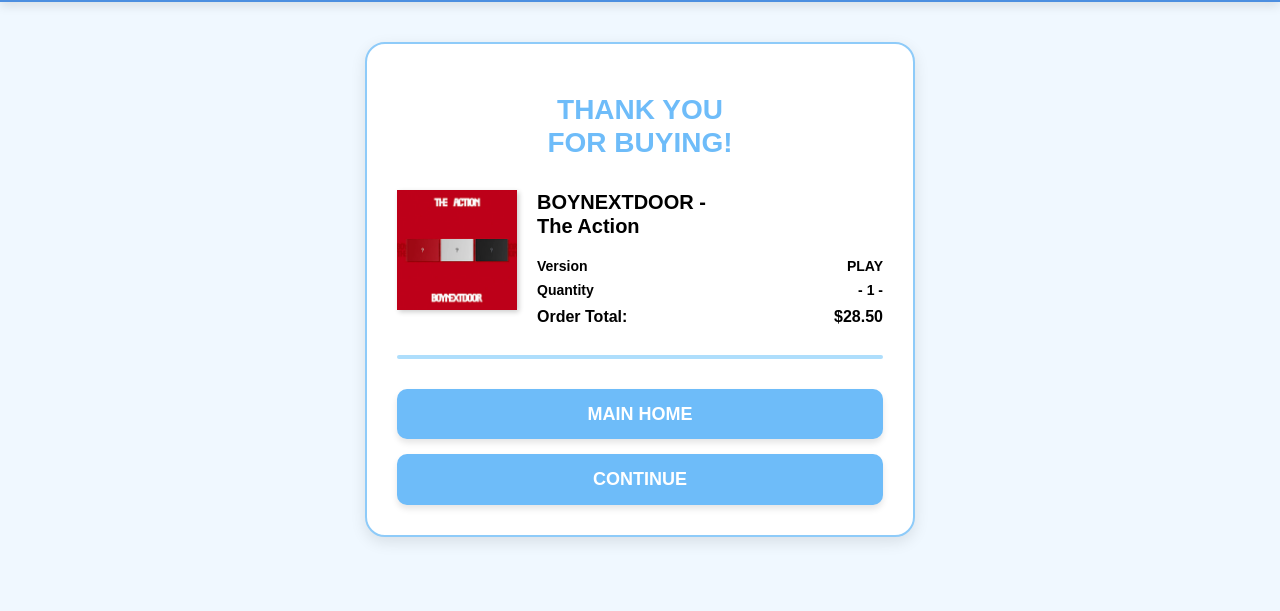
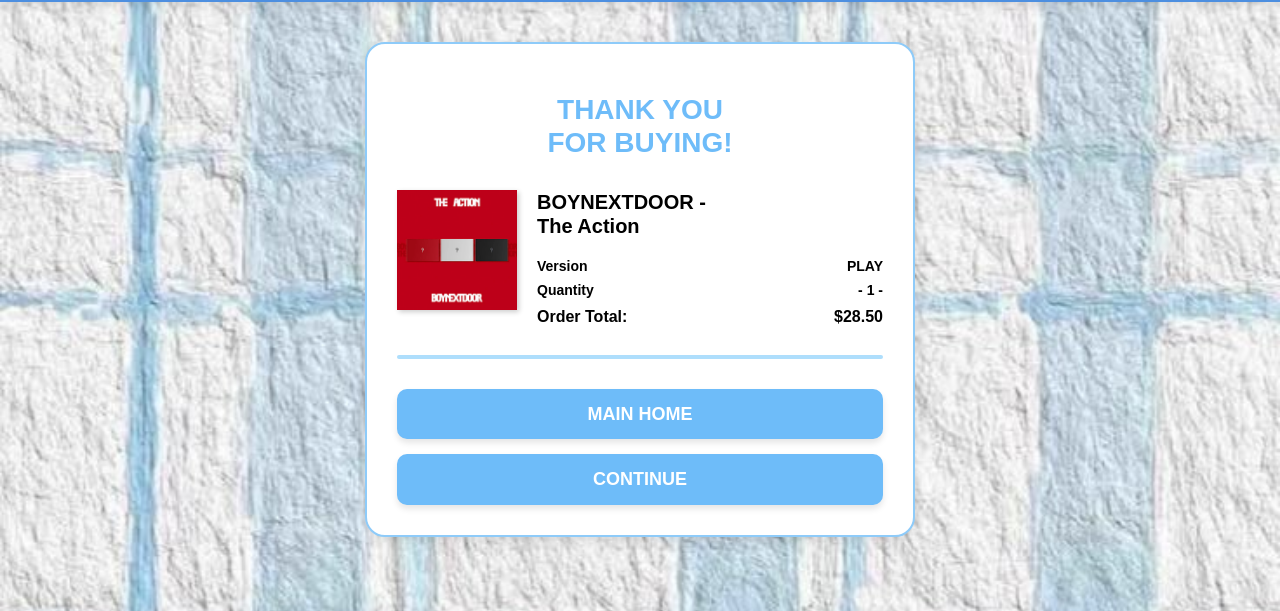
Before and after one commit to Cylinaho/Assignment_1_id, a plain HTML site: page thankyou(shop).html in a window 1280 px wide. Shown: the part 181-792 px from the top of the page. Drawn offline with Linux system fonts and the light colour scheme.

Commit message:
added ...,

```diff
--- a/css/thankyou(shop).css
+++ b/css/thankyou(shop).css
@@ -8,17 +8,15 @@
     font-family: 'Fredoka', sans-serif;
     /* Soft Blue Grid Background */
     background-color: #f0f8ff;
-    background: #f0f8ff url("images/background.jpg");
+ background: #f0f8ff url("../images/background.jpg");
     background-size: cover;
-    background-attachment: fixed;
-    color: #000;
 }
 
 a {
     text-decoration: none;
 }
 
-/* --- 3. ORDER CARD STYLES --- */
+/*-- ORDER CARD STYLES --- */
 
 /* Centers the card on the page */
 .main-container {
--- a/css/ticket(payment).css
+++ b/css/ticket(payment).css
@@ -14,9 +14,7 @@
 }
 
 /* HEADINGS */
-h1,
-h2,
-h3 {
+h1,h2,h3 {
     font-family: 'Arial Black', sans-serif;
     line-height: 1.2;
 }
--- a/css/ticket.css
+++ b/css/ticket.css
@@ -7,15 +7,14 @@
 body {
     font-family: 'Fredoka', sans-serif;
     /* Background Image */
-    background: #f0f8ff url("images/background.jpg");
+    background: #f0f8ff url("./images/background.jpg");
     background-size: cover;
     background-attachment: fixed;
     color: #000;
 }
 
 /* HEADINGS */
-h1,
-h2,
+h1,h2,
 h3 {
     font-family: 'Arial Black', sans-serif;
     line-height: 1.2;
```
